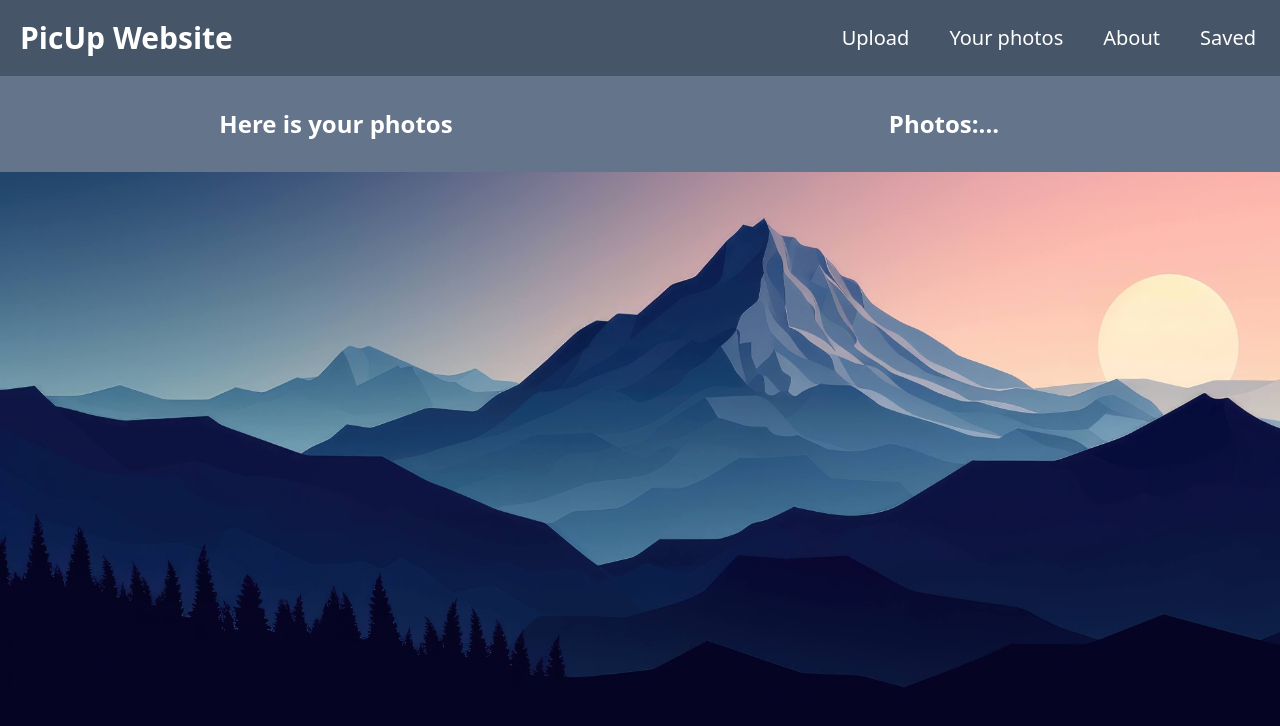
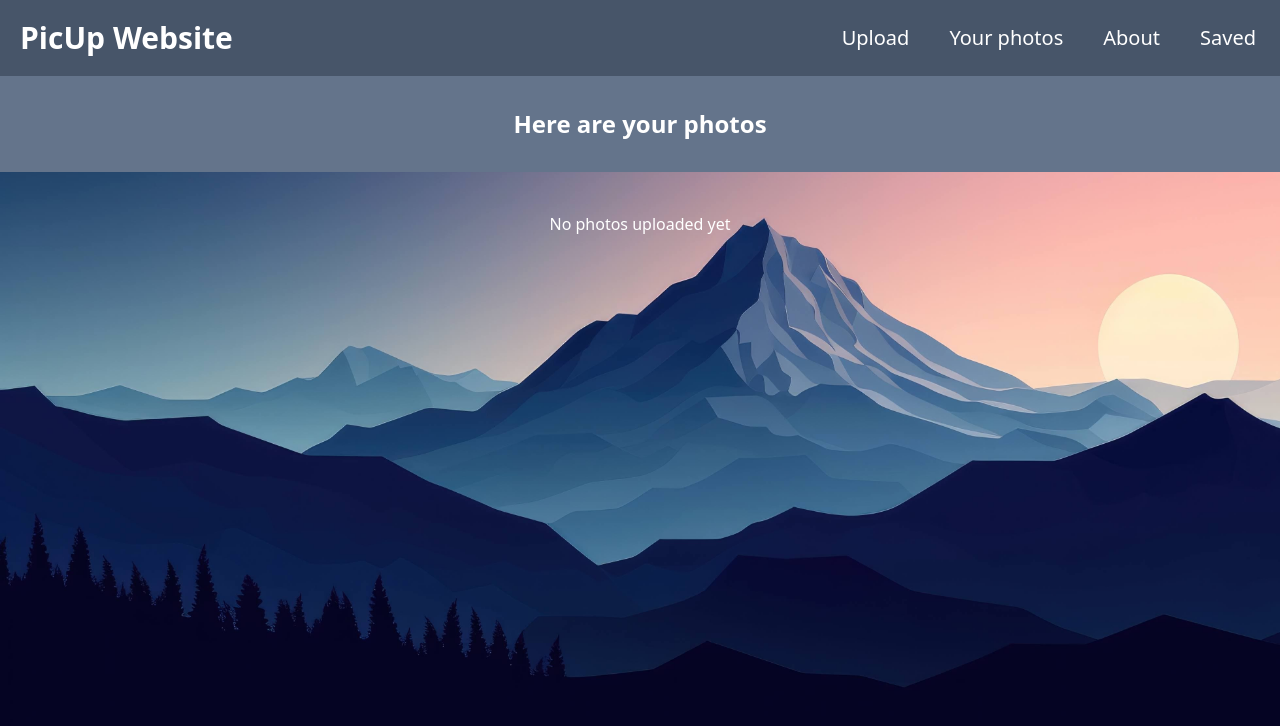
Before and after one commit to ALI-HUP/PicUp-website, a Next.js app: page /headers/your-photos in a window 1280 px wide. Shown: the top 726 px of the page. Built offline with nearby package versions, Linux system fonts and the light colour scheme.

Commit message:
update the relation between upload page and your-photos

```diff
--- a/app/headers/upload/page.tsx
+++ b/app/headers/upload/page.tsx
@@ -2,7 +2,7 @@
 
 import React, { useState } from "react";
 import Image from "next/image";
-import Header from '@/components/Header';
+import Header from "@/components/Header";
 import Uploadpic from "@/public/svg/upload_7078851.png";
 
 const Upload = () => {
@@ -19,11 +19,11 @@ const Upload = () => {
         reader.onloadend = () => {
           newPreviews.push(reader.result);
           if (newPreviews.length === validImages.length) {
-            setImagePreviews((prev) => {
-              const updatedImages = [...prev, ...newPreviews];
-              localStorage.setItem("uploadedImages", JSON.stringify(updatedImages));
-              return updatedImages;
-            });
+            setImagePreviews((prev) => [...prev, ...newPreviews]);
+
+            const storedImages = localStorage.getItem("uploadedImages");
+            const allImages = storedImages ? [...JSON.parse(storedImages), ...newPreviews] : newPreviews;
+            localStorage.setItem("uploadedImages", JSON.stringify(allImages));
           }
         };
         reader.readAsDataURL(file);
--- a/app/headers/your-photos/page.tsx
+++ b/app/headers/your-photos/page.tsx
@@ -20,18 +20,22 @@ const YourPhotos = () => {
       <Header />
 
       <div className="flex justify-center items-center text-center p-8 bg-slate-500 text-2xl font-extrabold">
-        <h1 className="w-[50%]">Here is your photos</h1>
-
-        <h1 className="w-[50%]">Photos:...</h1>
+        <h1 className="w-[50%]">Here are your photos</h1>
       </div>
 
       <div className="flex justify-center items-start grid-cols-3 gap-8 max-w-[1400px] m-auto mt-10">
-        {uploadedImages.map((image, index) => (
-          <div key={index} className="bg-white">
-            <Image src={image as string} alt={`photo ${index}`} width={500} height={500} />
-            <IconsAndButton downloadLink={`https://your-website-link.com/${index + 1}`} />
+        {uploadedImages.length > 0 ? (
+          uploadedImages.map((image, index) => (
+            <div key={index} className="bg-white">
+              <Image src={image as string} alt={`photo ${index}`} width={500} height={500} className="object-cover" />
+              <IconsAndButton downloadLink={`https://your-website-link.com/${index + 1}`} />
+            </div>
+          ))
+        ) : (
+          <div className="w-full text-center">
+            <h2>No photos uploaded yet</h2>
           </div>
-        ))}
+        )}
       </div>
     </div>
   );
```
